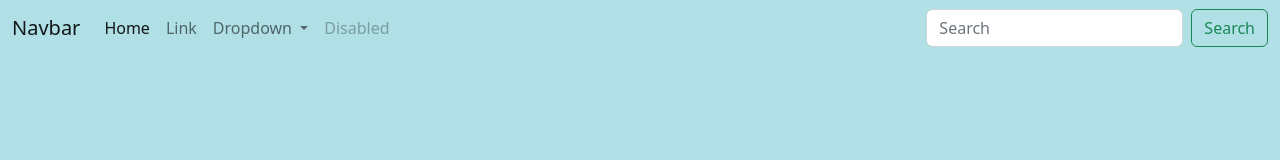
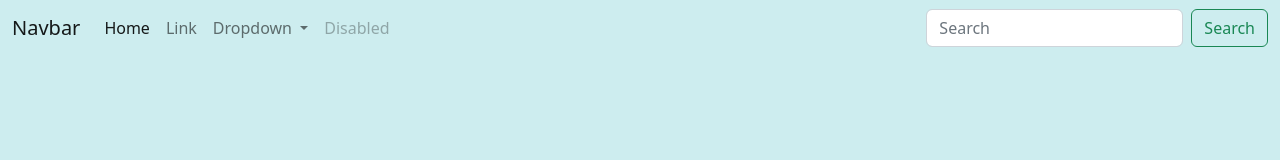
Before and after one commit to Kidan-Tekelearegy/Ethiopian-vraiety-foods, a website: page index.html in a window 1280 px wide. Drawn offline with Linux system fonts and the light colour scheme.

Commit message:
background color changed

```diff
--- a/style.css
+++ b/style.css
@@ -2,5 +2,5 @@
 body {
     margin: 0;
     padding: 0;
-    background-color: powderblue;
+    background-color: rgb(205, 237, 239);
 }
```
